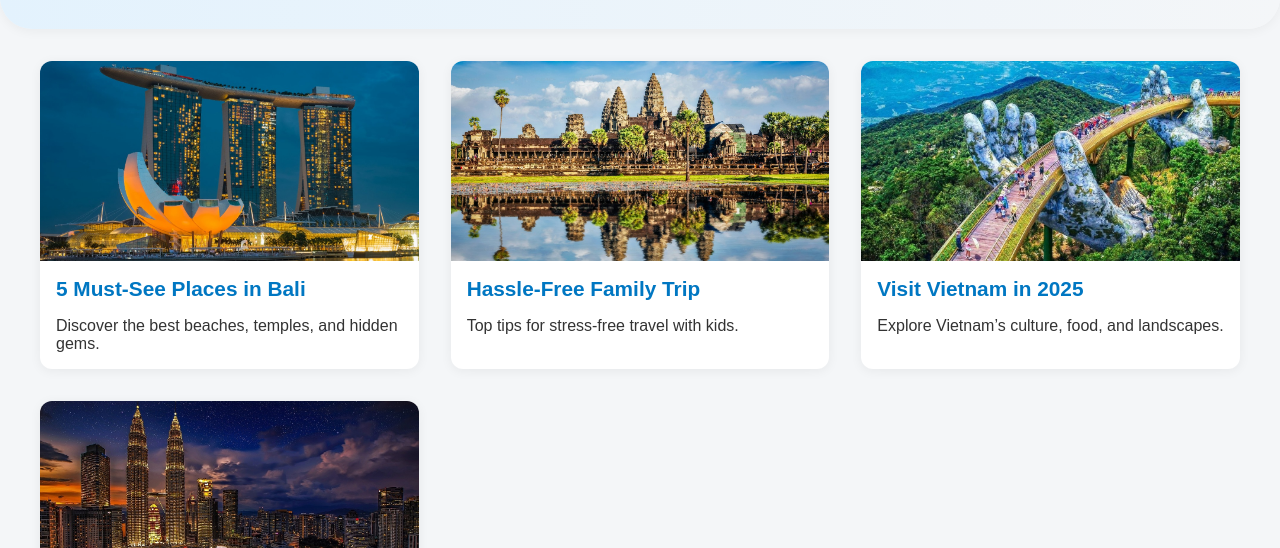
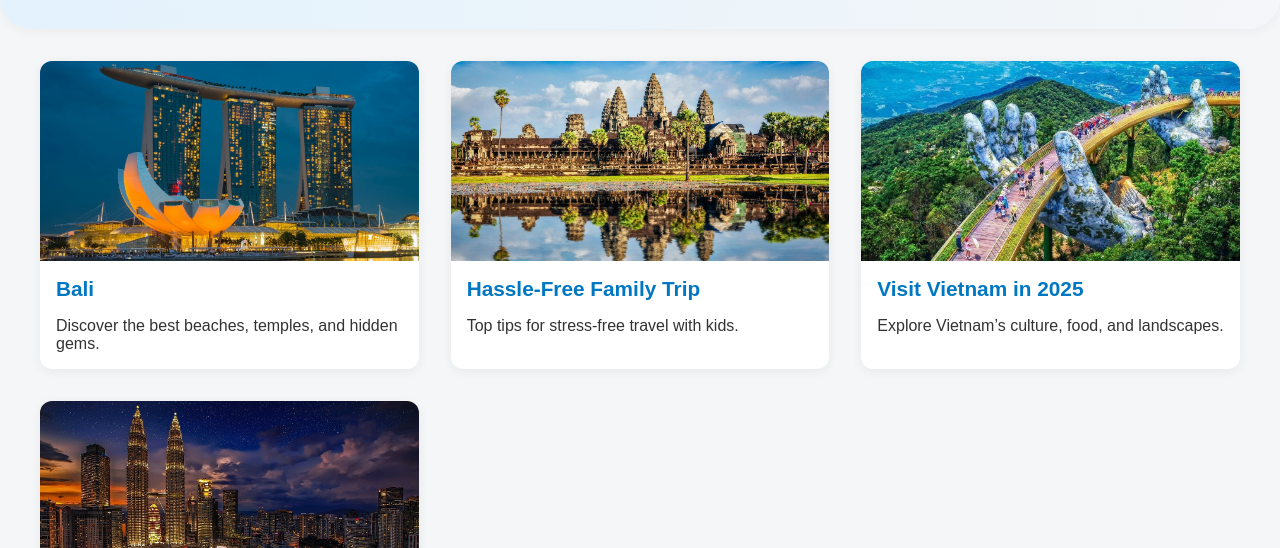
Before and after one commit to Vayavana/travel-site, a website: page blogs.html in a window 1280 px wide. Shown: the part 252-800 px from the top of the page. Drawn offline with Linux system fonts and the light colour scheme.

Commit message:
Update blogs.html

```diff
--- a/blogs.html
+++ b/blogs.html
@@ -100,7 +100,7 @@
   <section class="blogs-grid">
     <div class="blog-card">
       <img src="images/2.jpg" alt="Bali">
-      <h2>5 Must-See Places in Bali</h2>
+      <h2> Bali</h2>
       <p>Discover the best beaches, temples, and hidden gems.</p>
     </div>
     <div class="blog-card">
```
